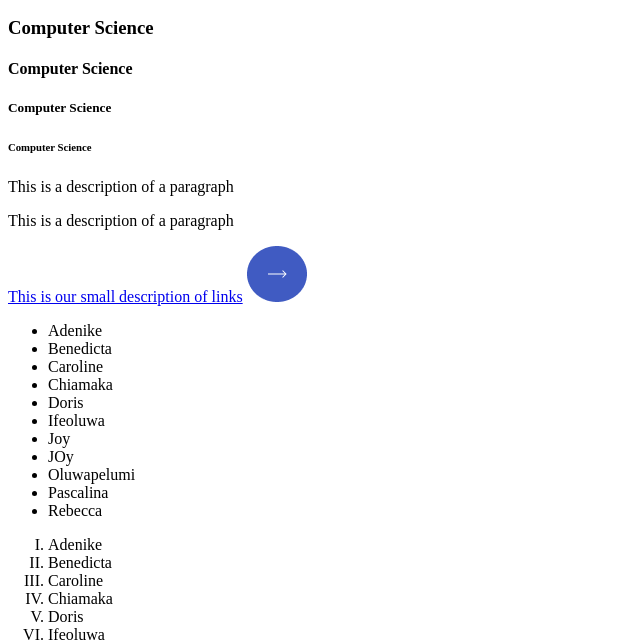
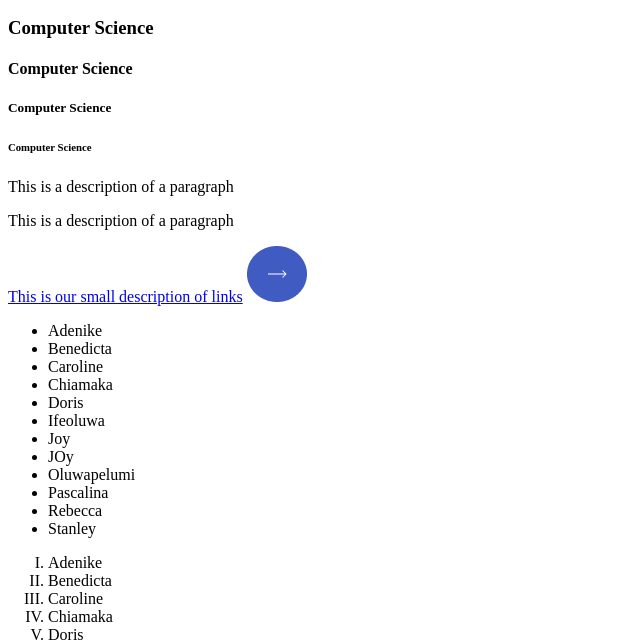
Before and after one commit to Stankovich96/Basic-Html-Class, a plain HTML site: page index.html in a window 1280 px wide. Shown: the part 136-777 px from the top of the page, without its empty margins (0-640 px from the left). Drawn offline with Linux system fonts and the light colour scheme.

Commit message:
My second commit after adding stanley

```diff
--- a/index.html
+++ b/index.html
@@ -33,6 +33,7 @@
     <li>Oluwapelumi</li>
     <li>Pascalina</li>
     <li>Rebecca</li>
+    <li>Stanley</li>
   </ul>
   <ol style="list-style: upper-roman;">
     <li>Adenike</li>
```
